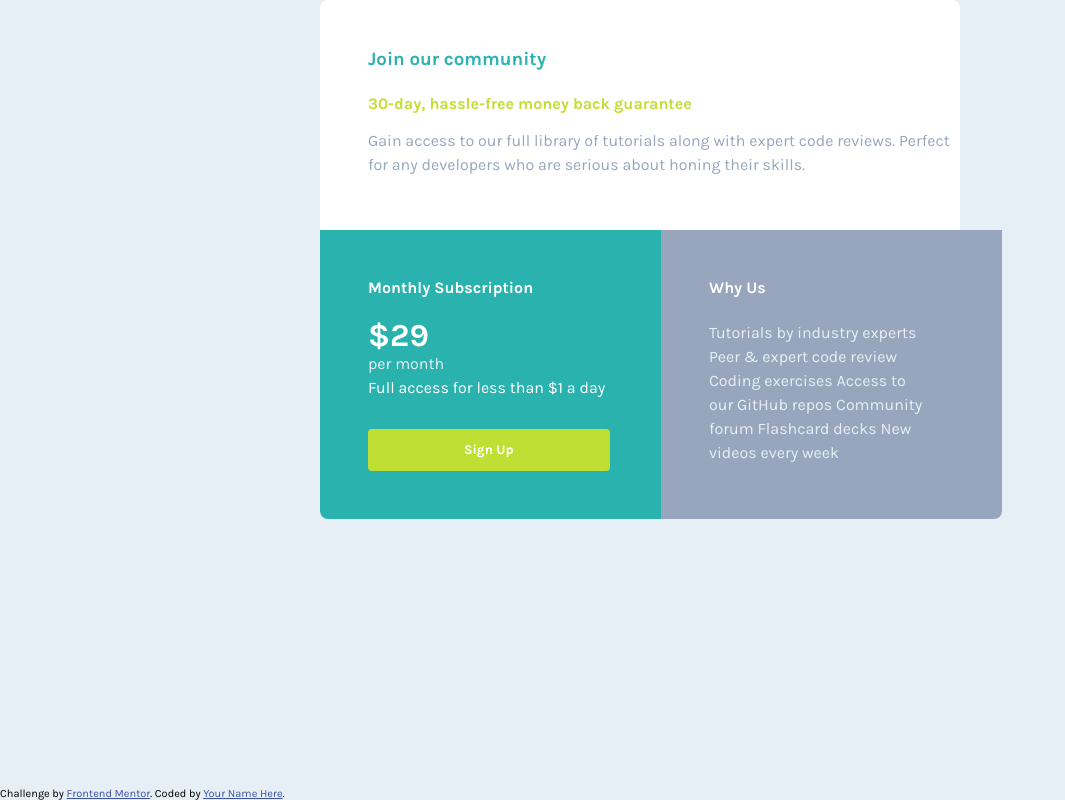
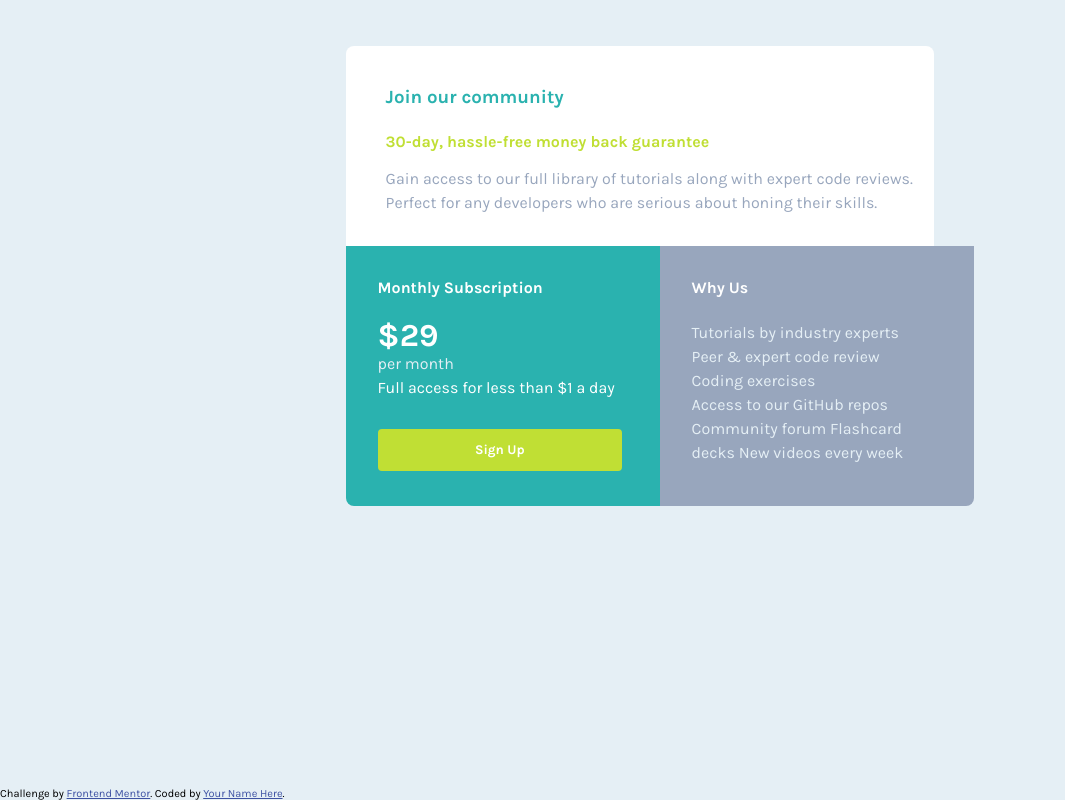
Before and after one commit to MosesKipyegon/cssisawesome, a website built with Vite: page fem-single-price-grid-component-master/index.html in a window 1280 px wide. Shown: the whole page, without its empty margins (0-1065 px from the left). Built offline with nearby package versions, Linux system fonts and the light colour scheme.

Commit message:
Changes to markup & css

```diff
--- a/fem-single-price-grid-component-master/index.html
+++ b/fem-single-price-grid-component-master/index.html
@@ -2,8 +2,7 @@
 <html lang="en">
   <head>
     <meta charset="UTF-8" />
-    <link rel="icon" type="image/svg+xml" href="/vite.svg" />
-    <link rel="icon" type="image/png" sizes="32x32" href="./images/favicon-32x32.png">
+    <link rel="icon" type="image/png" href="/images/favicon-32x32.png" />
     <link rel="stylesheet" href="style.css">
     <meta name="viewport" content="width=device-width, initial-scale=1.0" />
     <title>Frontend Mentor | Single Price Grid Component</title>
@@ -35,7 +34,7 @@
           <h4 class="section__header">Why Us</h4>
           <p class="section__copy">Tutorials by industry experts
             Peer & expert code review
-            Coding exercises
+            Coding exercises<br>
             Access to our GitHub repos
             Community forum
             Flashcard decks
--- a/fem-single-price-grid-component-master/style.css
+++ b/fem-single-price-grid-component-master/style.css
@@ -33,15 +33,17 @@ body {
   display: grid;
   grid: repeat(3, 230px) / auto-flow;
   /* justify-content: center; */
-  max-width: 50%;
-  height: 230px;
+  max-width: 46%;
+  height: 200px;
+  transform: translateY(23%);
   background: white;
   margin: 0 auto;
   border-radius: .5em .5em 0 0;
 }
 
 .card {
-  padding: 3em;
+  padding: 2.5em;
+  max-width: 100%;
 }
 
 .card__header {
@@ -61,12 +63,13 @@ body {
 
 .sidebar {
   display: grid;
-  grid-template-columns: 341px 341px;
+  grid-template-columns: 314px 314px;
+  margin-top: -30px;
 }
 
 .subscription {
   background: var(--p-clr-cyan);
-  padding: 3em;
+  padding: 2em;
   color: white;
   border-radius: 0 0 0 .5em;
 }
@@ -90,7 +93,7 @@ body {
 
 .button {
   background: var(--p-clr-bright-yellow);
-  padding: 1em 7.2em;
+  padding: 1em 7.3em;
   border: none;
   border-radius: .3em;
   color: white;
@@ -99,13 +102,12 @@ body {
 }
 
 .button:hover {
-  outline: 2px var(--p-clr-bright-yellow) solid;
   box-shadow: 2px 3px 8px rgba(0, 0, 0, 0.4);
 }
 
 .why-us {
   background: var(--n-clr-grayish-blue);
-  padding: 3em;
+  padding: 2em;
   border-radius: 0 0 .5em 0;
 }
 
```
